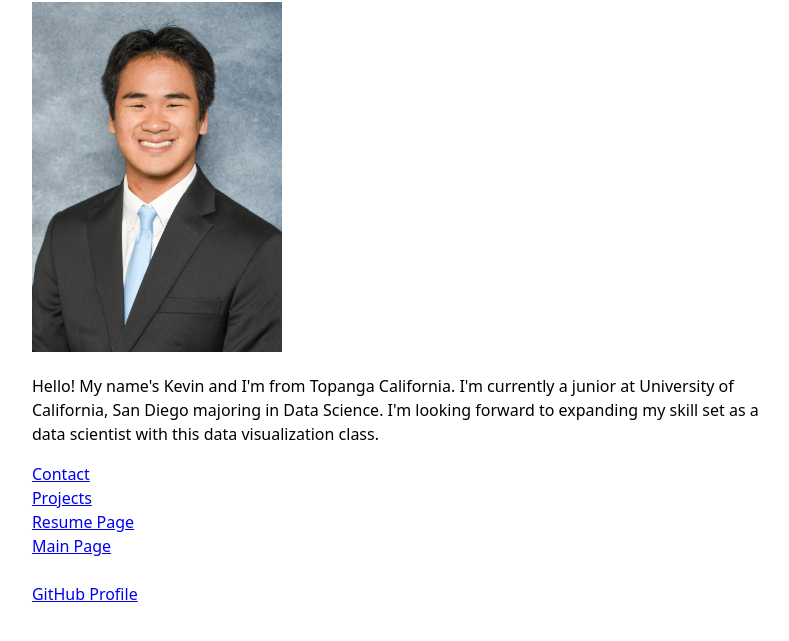
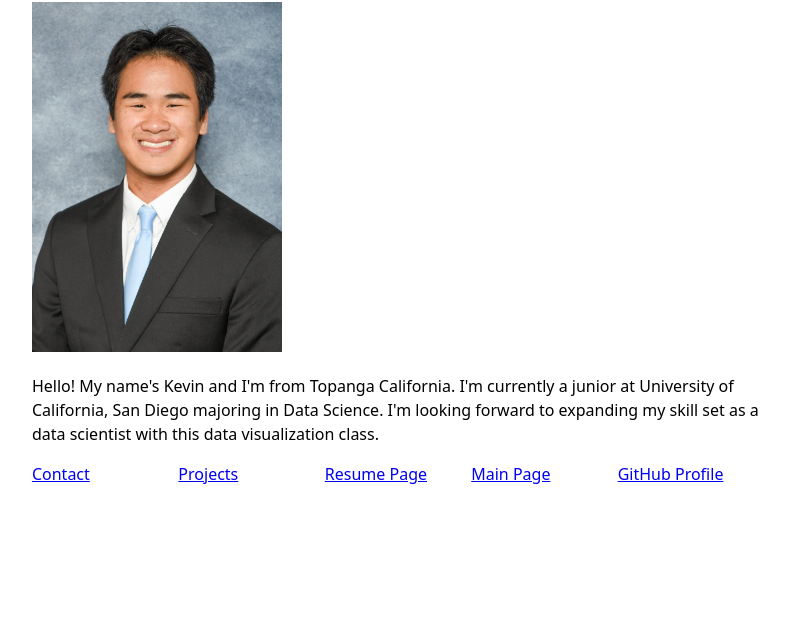
Before and after one commit to kesouder/Kevin_portfolio, a plain HTML site: page index.html in a window 1280 px wide. Shown: the part 115-756 px from the top of the page, without its empty margins (242-1031 px from the left). Drawn offline with Linux system fonts and the light colour scheme.

Commit message:
added flex box and spacing to nav

```diff
--- a/index.html
+++ b/index.html
@@ -18,10 +18,10 @@
     </p>
 
     <nav>
-        <a href= "contact/index.html"> Contact </a> <br />
-        <a href= "projects/index.html"> Projects </a> <br />
-        <a href= "resume/index.html"> Resume Page </a> <br />
-        <a href= "index.html"> Main Page </a> <br /> <br />
+        <a href= "contact/index.html" class="current"> Contact </a>
+        <a href= "projects/index.html"> Projects </a>
+        <a href= "resume/index.html"> Resume Page </a>
+        <a href= "index.html"> Main Page </a> <br />
         <a target="_blank" href = "https://github.com/kesouder"> GitHub Profile </a>
     </nav>
 
--- a/style.css
+++ b/style.css
@@ -10,3 +10,12 @@ body {
     padding: 2ch;
 
   }
+
+  nav {
+    display: flex;
+  }
+
+  nav a {
+    display: flex;
+    flex: 1
+  }
```
